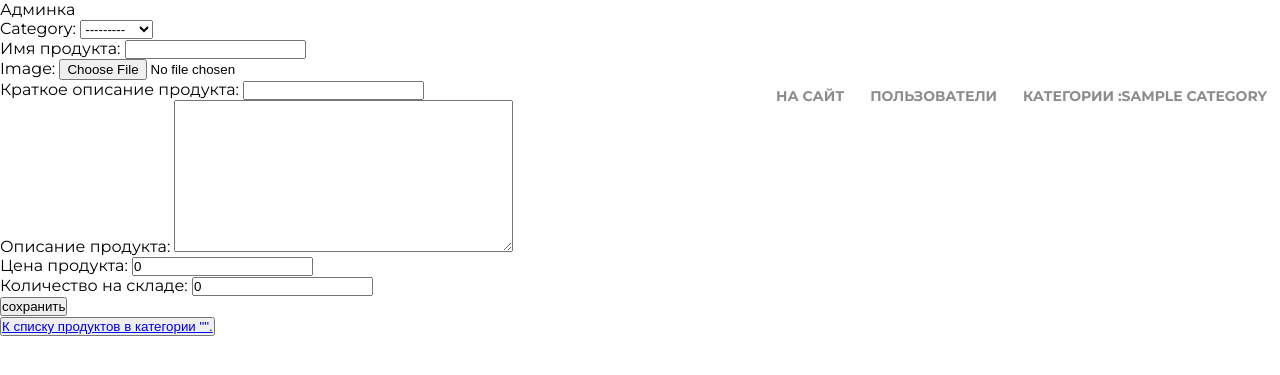
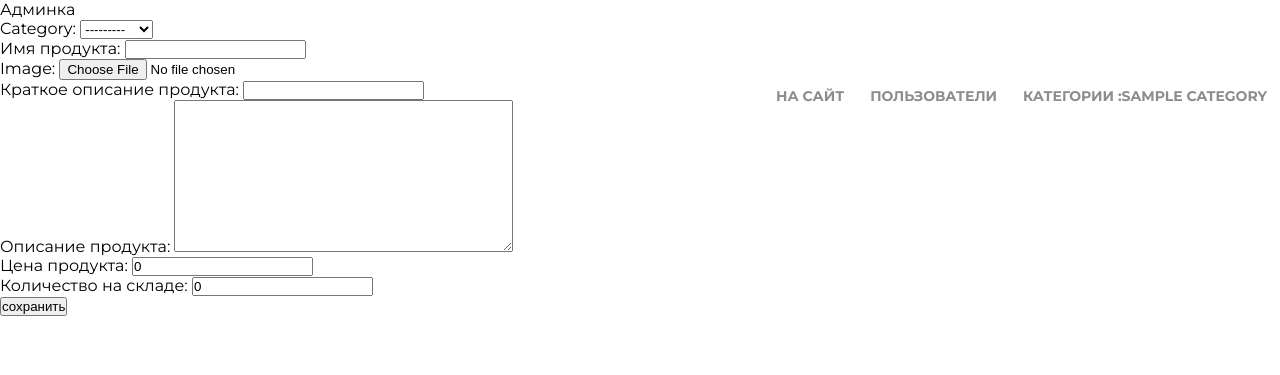
Before and after one commit to PZhirnov/geekshop, a Django app: template geekshop/adminapp/templates/adminapp/update_product.html in a window 1280 px wide. Shown: the top 375 px of the page. Run offline with Django 3.2, Linux system fonts and the light colour scheme; data comes from the database, SQL or seed files in the repository; tables that the repository leaves empty hold one stand-in row (values such as "Sample post"); the template is opened without the code that fills it: values that come from a table or form of the project are taken from there, most other values are stand-ins (such as "Sample title", 1, 10 or a date in 2020); parts of the project's set-up code (start-up, migrations or seed data) failed here and were passed over.

Commit message:
Исправил ошибку

```diff
--- a/geekshop/adminapp/templates/adminapp/update_product.html
+++ b/geekshop/adminapp/templates/adminapp/update_product.html
@@ -8,9 +8,5 @@
         {{ product_form.as_p }}
         <input class="form-control" type="submit" value="сохранить">
     </form>
-    <button class="btn btn-round form-control last">
-        <a href="{% url 'admin:products' 10 %}">
-          К списку продуктов в категории "{{ product_form.category_id }}".
-        </a>
-    </button>
+
 {% endblock %}
```
